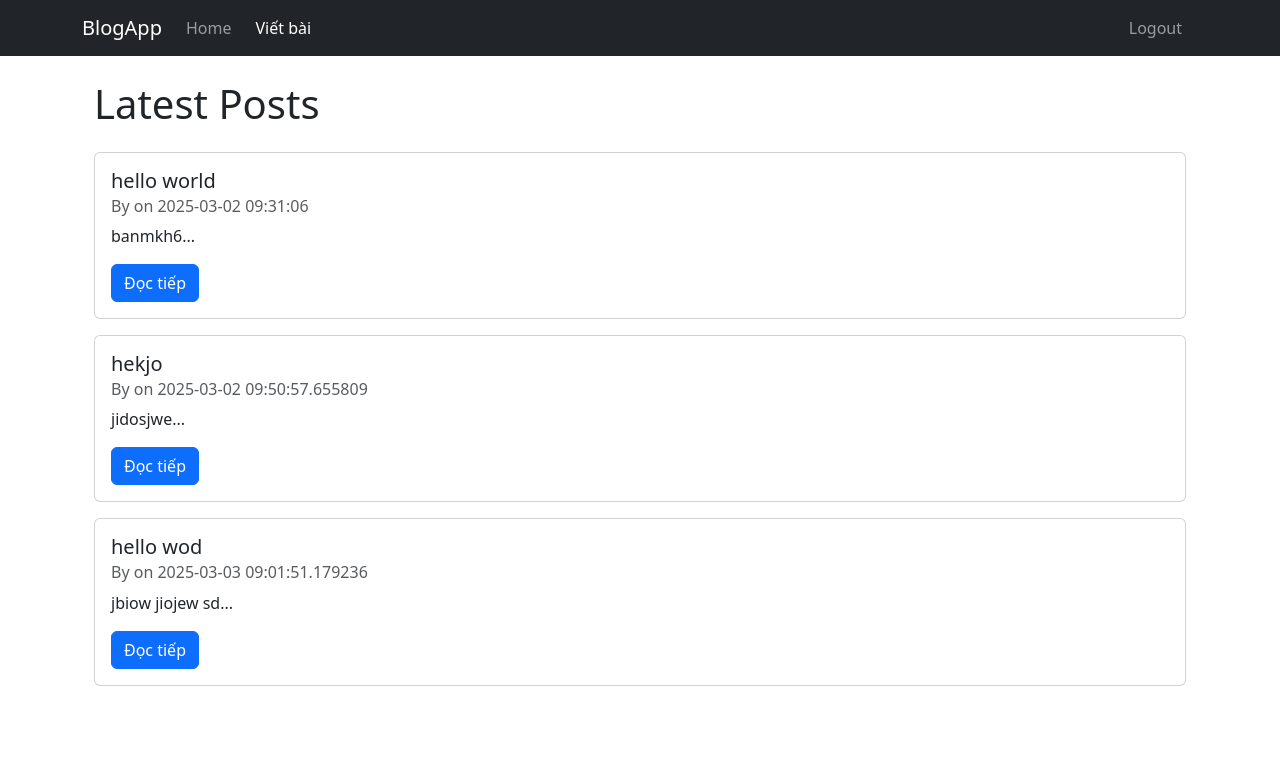
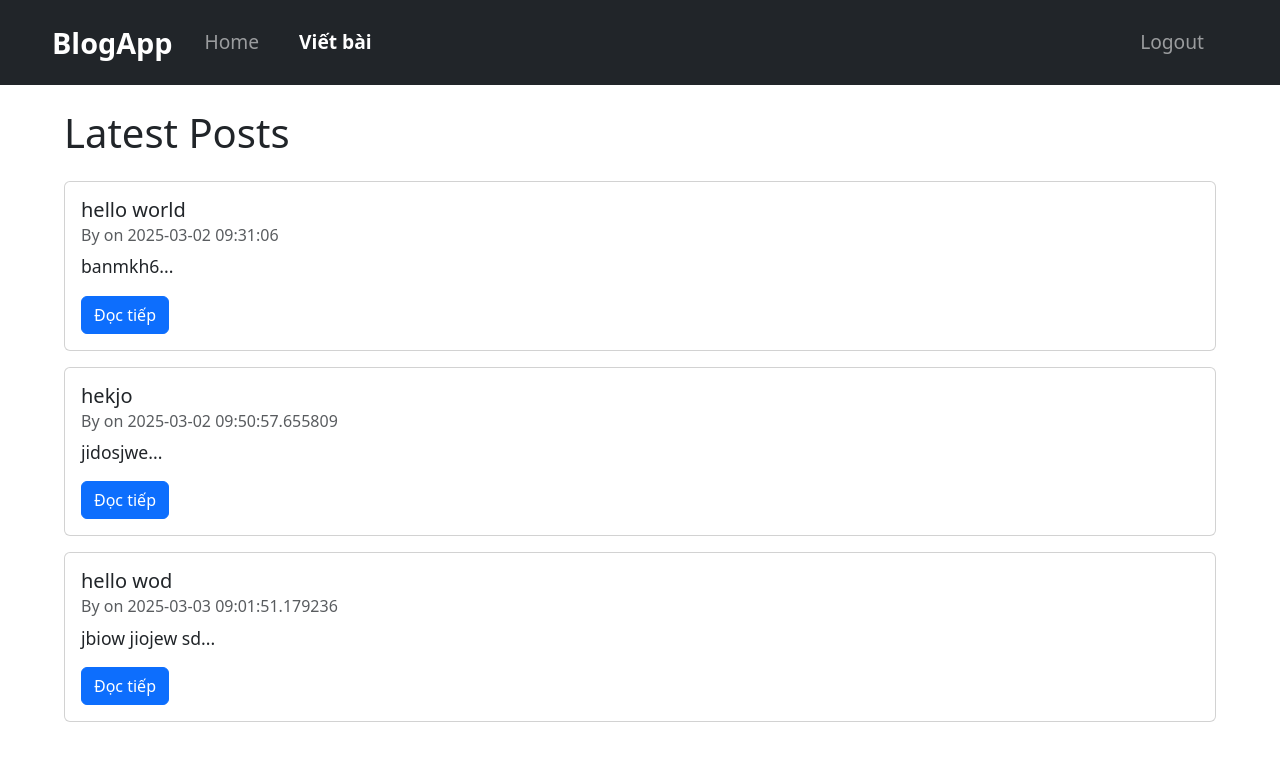
Before and after one commit to banmkh/flask-tiny-app, a Flask app: page / in a window 1280 px wide. Shown: the top 761 px of the page. Run offline with Flask 3, Linux system fonts and the light colour scheme; a user stored in the database is signed in; data comes from the database, SQL or seed files in the repository.

Commit message:
chinh sua code cho phu hop voi version 3 (them file css va js cho gon, them chuc nang admin va nhieu thu khac)

```diff
--- a/app/static/css/style.css
+++ b/app/static/css/style.css
@@ -1,3 +1,38 @@
+body {
+    font-size: 1.1rem;
+}
+.navbar {
+    padding: 1rem 0;
+}
+.navbar-brand {
+    font-size: 1.8rem;
+    font-weight: bold;
+}
+.nav-link {
+    font-size: 1.2rem;
+    padding: 0.5rem 1rem !important;
+}
+.btn-write-post {
+    font-size: 1.2rem;
+    padding: 0.5rem 1.5rem;
+    font-weight: 600;
+}
+.alert {
+    font-size: 1.2rem;
+    padding: 1rem 1.5rem;
+}
+.container {
+    max-width: 1200px;
+}
+.nav-link.btn-outline-light:hover {
+    background-color: #fff !important;
+    color: #212529 !important;
+}
+.btn-write-post:hover {
+    background-color: #198754 !important;
+    border-color: #198754 !important;
+    color: #fff !important;
+}
 #flash-container {
     position: fixed;
     bottom: 20px;
```
